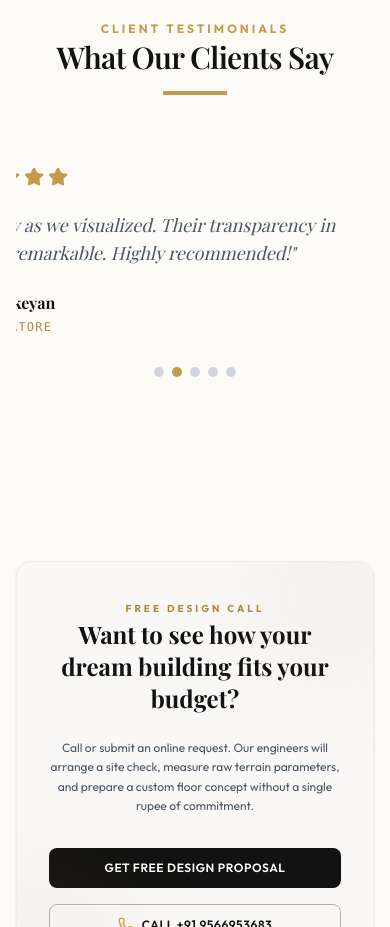
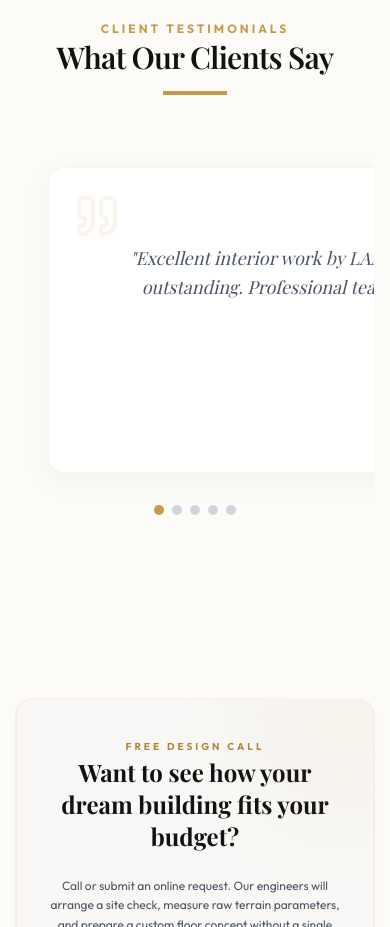
Before and after one commit to GaneshPrasad14/Laamarixinfra, a React (Vite) app: page / in a window 390 px wide. Shown: the part 4600-5527 px from the top of the page. Built offline with nearby package versions, Linux system fonts and the light colour scheme; a web font is replaced by a local one.

Commit message:
Update HomeView.tsx

```diff
--- a/src/components/HomeView.tsx
+++ b/src/components/HomeView.tsx
@@ -1,6 +1,6 @@
 import { useState, useEffect, useRef } from 'react';
 import { motion, useInView } from 'motion/react';
-import { Compass, HardHat, Palette, Check, ArrowRight, Phone, Award, ShieldCheck, Landmark, Star } from 'lucide-react';
+import { Compass, HardHat, Palette, Check, ArrowRight, Phone, Award, ShieldCheck, Landmark, Star, Quote } from 'lucide-react';
 import { IMAGES } from '../constants';
 import { PageType } from '../types';
 
@@ -40,7 +40,7 @@ function Counter({ end, suffix, text }: { end: number, suffix: string, text: str
 }
 
 const TESTIMONIALS = [
-  { name: 'Karthikeyan', location: 'Coimbatore', text: 'LAAMARIX built our dream home exactly as we visualized. Their transparency in pricing and daily site updates were remarkable. Highly recommended!' },
+  { name: 'Karthikeyan', location: 'Coimbatore', text: 'Excellent interior work by LAAMARIX INFRA. The design, quality, and finishing are outstanding. Professional team, on-time delivery, and beautiful finishing. Highly recommended!' },
   { name: 'Ramesh Babu', location: 'Coimbatore', text: 'The structural quality and premium finishes are outstanding. The interior work in our living room was perfectly executed by their expert team.' },
   { name: 'Senthil Kumar', location: 'Trichy', text: 'From architectural planning to final handover, the process was completely stress-free. Very professional engineers and zero hidden costs.' },
   { name: 'Murugan', location: 'Theni', text: 'We hired them for a commercial building project. The modern elevation and timely delivery exceeded our expectations. Best builders in the region.' },
@@ -53,25 +53,31 @@ function TestimonialCarousel() {
   useEffect(() => {
     const timer = setInterval(() => {
       setCurrentIndex((prev) => (prev + 1) % TESTIMONIALS.length);
-    }, 5000);
+    }, 8000);
     return () => clearInterval(timer);
   }, []);
 
   return (
-    <div className="relative overflow-hidden w-full max-w-4xl mx-auto py-10">
+    <div className="relative overflow-hidden w-full max-w-5xl mx-auto py-10 px-4">
       <div
-        className="flex transition-transform duration-700 ease-in-out"
+        className="flex transition-transform duration-1000 ease-in-out"
         style={{ transform: `translateX(-${currentIndex * 100}%)` }}
       >
         {TESTIMONIALS.map((t, i) => (
-          <div key={i} className="min-w-full px-4 text-center space-y-6 shrink-0">
-            <div className="flex justify-center gap-1">
-              {[...Array(5)].map((_, j) => <Star key={j} className="w-5 h-5 text-gold-500 fill-gold-500" />)}
-            </div>
-            <p className="text-gray-600 font-serif text-lg md:text-xl italic max-w-2xl mx-auto">"{t.text}"</p>
-            <div>
-              <h4 className="font-bold text-luxury-black">{t.name}</h4>
-              <p className="text-xs text-gold-600 font-mono tracking-widest uppercase mt-1">{t.location}</p>
+          <div key={i} className="min-w-full px-4 shrink-0">
+            <div className="bg-white border border-gold-500/10 rounded-2xl p-8 md:p-12 shadow-[0_8px_30px_rgb(0,0,0,0.04)] text-center relative max-w-4xl mx-auto">
+              <Quote className="w-12 h-12 text-gold-500/10 absolute top-6 left-6 md:top-10 md:left-10" />
+              <div className="relative z-10 space-y-6">
+                <div className="flex justify-center gap-1">
+                  {[...Array(5)].map((_, j) => <Star key={j} className="w-5 h-5 text-gold-500 fill-gold-500" />)}
+                </div>
+                <p className="text-gray-600 font-serif text-lg md:text-2xl leading-relaxed italic max-w-3xl mx-auto">"{t.text}"</p>
+                <div className="pt-4 flex flex-col items-center">
+                  <div className="w-10 h-1 bg-gold-500/30 rounded-full mb-4"></div>
+                  <h4 className="font-bold text-luxury-black text-lg">{t.name}</h4>
+                  <p className="text-xs text-gold-600 font-mono tracking-widest uppercase mt-1">{t.location}</p>
+                </div>
+              </div>
             </div>
           </div>
         ))}
```
